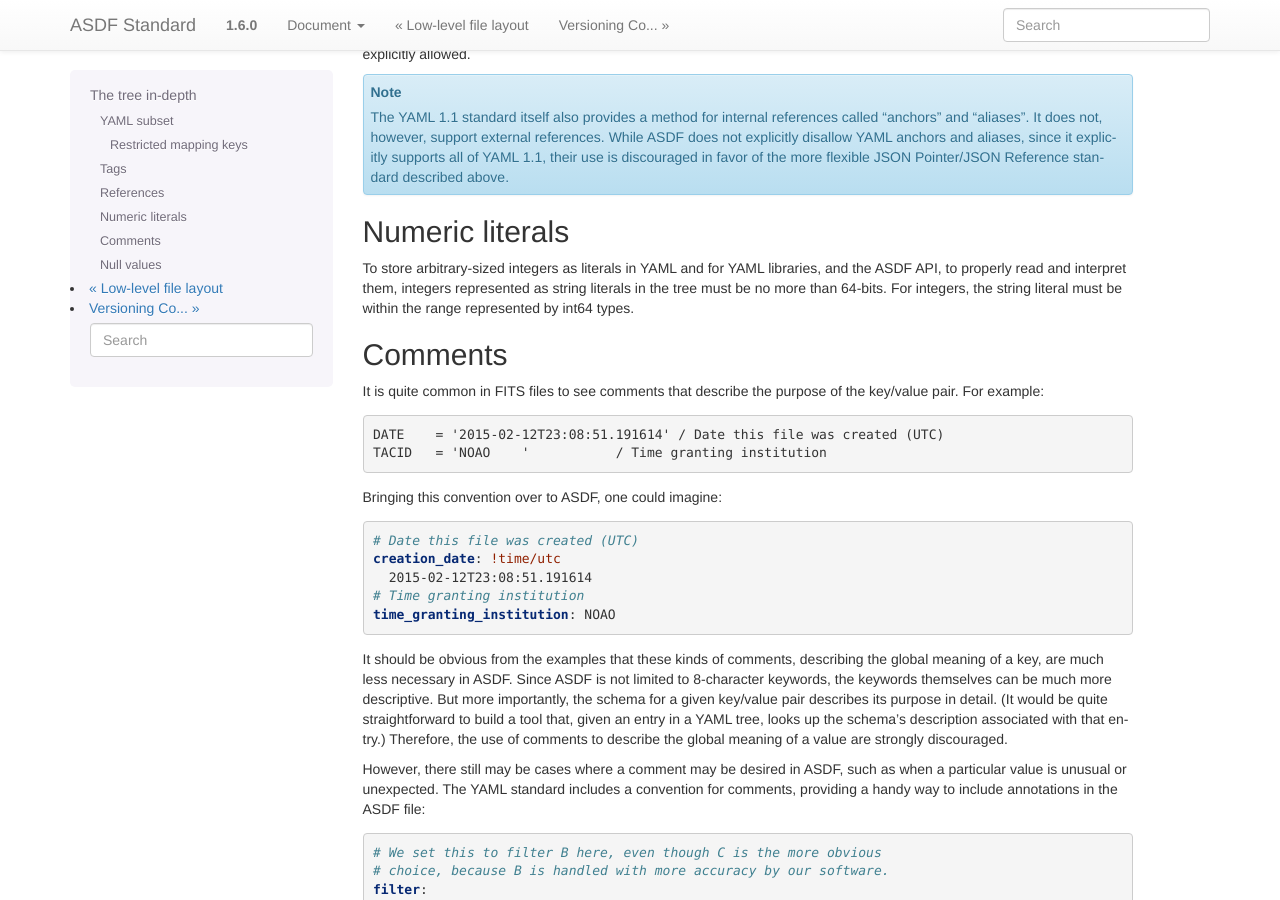
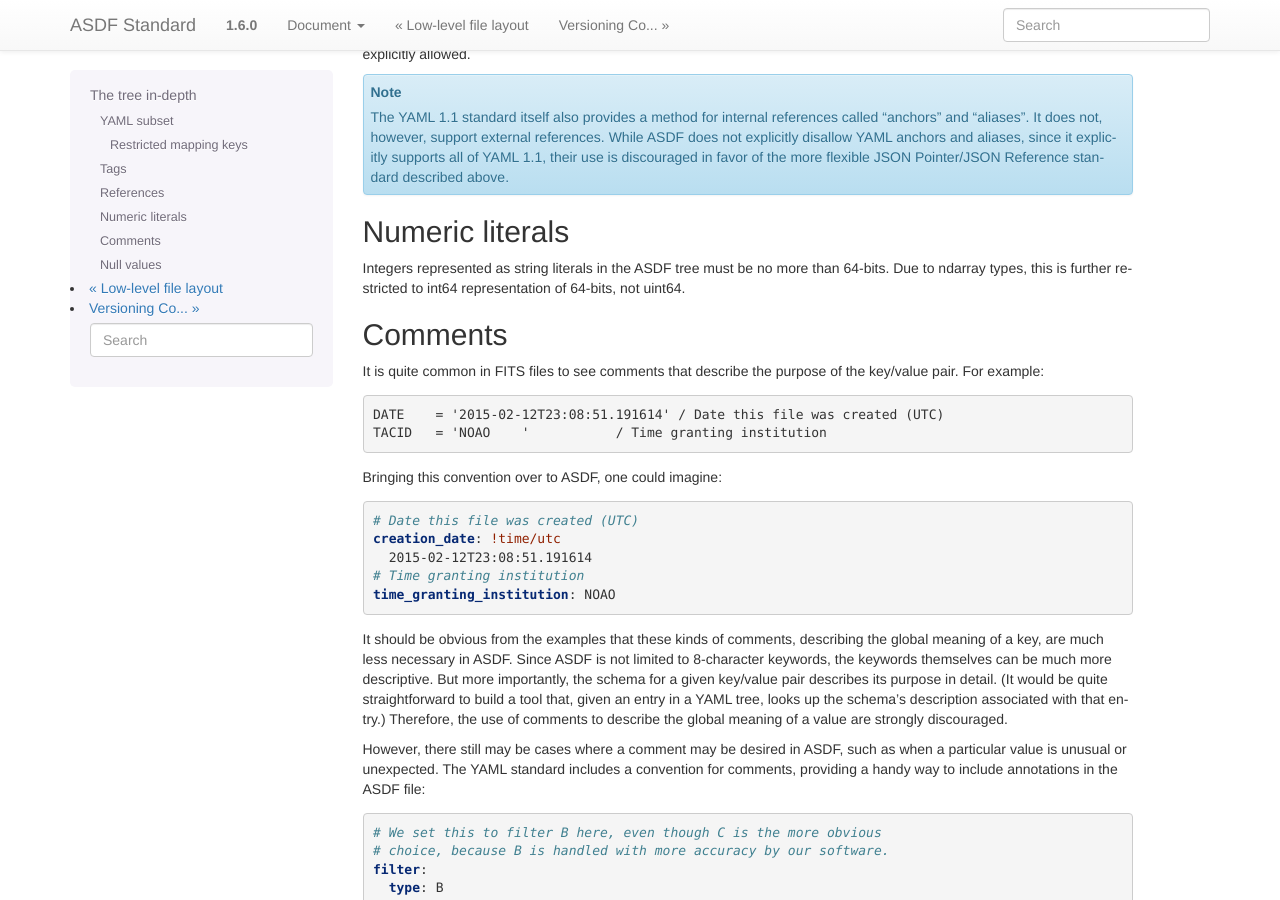
Before and after one commit to asdf-format/asdf-standard, a Sphinx documentation site: the page built from docs/source/tree.rst, in a window 1280 px wide and 900 px high, scrolled down 2914 px. Built offline with Sphinx 7.4.7, drawn with Linux system fonts in a browser that asks for light colours.

Commit message:
Rewording bit limit to string literals for integers.

```diff
--- a/docs/source/tree.rst
+++ b/docs/source/tree.rst
@@ -223,11 +223,9 @@ allowed.
 Numeric literals
 ----------------
 
-To store arbitrary-sized integers as literals in YAML and for YAML
-libraries, and the ASDF API, to properly read and interpret them,
-integers represented as string literals in the tree must be no more
-than 64-bits.  For integers, the string literal must be within the
-range represented by int64 types.
+Integers represented as string literals in the ASDF tree must be no more than
+64-bits.  Due to ndarray types, this is further restricted to int64 representation
+of 64-bits, not uint64.
 
 .. _tree-comments:
 
```
